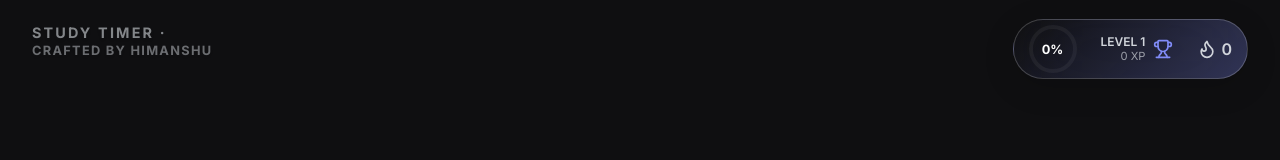
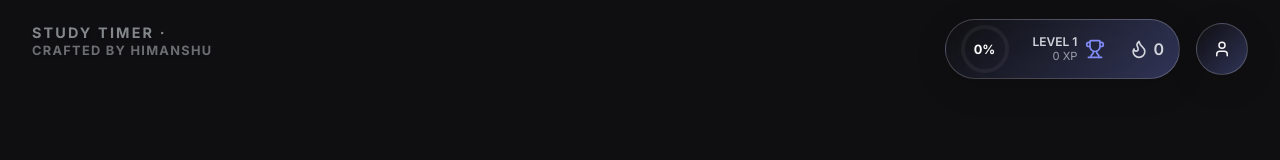
Before and after one commit to Himanshu478140/study-timer, a React (Vite) app: page / in a window 1280 px wide. Shown: the top 160 px of the page. Built offline with nearby package versions, Linux system fonts and the light colour scheme; no server answers; a web font is replaced by a local one.

Commit message:
feat: user avatar refinements and dashboard overlay fix

```diff
--- a/src/App.tsx
+++ b/src/App.tsx
@@ -27,7 +27,7 @@ import { ZenMode } from './components/zen/ZenMode';
 import { type AppMode } from './components/layout/GlobalModeSwitcher';
 
 import { Dashboard } from './components/dashboard/Dashboard';
-import { Trophy, Flame, Zap, PictureInPicture2, Maximize, Minimize, Headphones, LayoutGrid } from 'lucide-react';
+import { Trophy, Flame, Zap, PictureInPicture2, Maximize, Minimize, Headphones, LayoutGrid, User as UserIcon } from 'lucide-react';
 import { Dock, DockIcon } from './components/ui/Dock';
 import './components/audio/audio.css';
 import { TypingAnimation } from './components/ui/TypingAnimation';
@@ -511,21 +511,29 @@ const StudyTimer = ({ timezone, setTimezone }: { timezone: string, setTimezone:
         <Zap size={18} fill="currentColor" /> {notification}
       </div>
 
+      <div
+        style={{
+          position: 'absolute',
+          top: '1.2rem',
+          right: '2rem',
+          opacity: (isDashboardOpen || (isFocusActive && appMode !== 'home')) ? 0 : 1,
+          transition: 'all 0.5s ease',
+          display: 'flex',
+          gap: '1rem',
+          alignItems: 'center',
+          pointerEvents: (isDashboardOpen || (isFocusActive && appMode !== 'home')) ? 'none' : 'auto',
+          zIndex: 100,
+        }}
+      >
         {/* User Stats - Click to Open Dashboard */}
         <div
           onClick={() => setIsDashboardOpen(true)}
           className="interactive-hover level-stats-pill"
           style={{
-          position: 'absolute',
-          top: '1.2rem',
-          right: '2rem',
-          opacity: (isFocusActive && appMode !== 'home') ? 0 : 1,
-          transition: 'opacity 0.5s ease',
             display: 'flex',
             gap: '1.5rem',
             alignItems: 'center',
             color: 'var(--color-text-secondary)',
-          pointerEvents: (isFocusActive && appMode !== 'home') ? 'none' : 'auto',
             cursor: 'pointer',
             // Glassmorphism - Matched to Widgets
             background: 'linear-gradient(135deg, var(--color-glass-bg), rgba(var(--color-accent-rgb), var(--glass-tint-strength)))',
@@ -550,7 +558,7 @@ const StudyTimer = ({ timezone, setTimezone }: { timezone: string, setTimezone:
             <Trophy size={20} color="var(--color-accent)" />
           </div>
 
-        {/* Streak */}
+          {/* Streak Indicator */}
           <div className="flex-center" style={{ gap: '0.25rem' }} title="Current Streak">
             {/* Fire Gradient Definition */}
             <svg width="0" height="0" style={{ position: 'absolute' }}>
@@ -567,6 +575,30 @@ const StudyTimer = ({ timezone, setTimezone }: { timezone: string, setTimezone:
               style={streak > 0 ? { stroke: 'url(#fireGradient)', filter: 'drop-shadow(0 0 2px rgba(249, 115, 22, 0.4))' } : {}}
             />
             <span style={{ fontWeight: 600 }}>{streak}</span>
+          </div>
+        </div>
+
+        {/* Independent User Avatar Circle */}
+        <div
+          className="avatar-circle-container"
+          onClick={() => setIsDashboardOpen(true)}
+          title={user ? (user.displayName || user.email || 'Logged In') : 'Log in to sync your progress'}
+        >
+          {user ? (
+            user.photoURL ? (
+              <img
+                src={user.photoURL}
+                alt={user.displayName || 'User'}
+                className="user-avatar"
+              />
+            ) : (
+              <div className="user-avatar-placeholder">
+                {(user.displayName?.[0] || user.email?.[0] || '?').toUpperCase()}
+              </div>
+            )
+          ) : (
+            <UserIcon size={18} />
+          )}
         </div>
       </div>
 
--- a/src/components/dashboard/dashboard.css
+++ b/src/components/dashboard/dashboard.css
@@ -7,7 +7,7 @@
     height: 100vh;
     background: rgba(0, 0, 0, 0.6);
     backdrop-filter: blur(8px);
-    z-index: 100;
+    z-index: 2000;
     display: flex;
     justify-content: center;
     align-items: center;
--- a/src/index.css
+++ b/src/index.css
@@ -384,6 +384,53 @@ a {
     inset 0 1px 1px rgba(255, 255, 255, 0.05);
 }
 
+.user-avatar {
+  width: 100%;
+  height: 100%;
+  border-radius: 50%;
+  object-fit: cover;
+  transition: transform 0.3s ease;
+}
+
+/* The new separate container */
+.avatar-circle-container {
+  width: 52px;
+  height: 52px;
+  padding: 5px;
+  border-radius: 50%;
+  cursor: pointer;
+  display: flex;
+  align-items: center;
+  justify-content: center;
+
+  /* Glassmorphism matched to stats-pill */
+  background: linear-gradient(135deg, var(--color-glass-bg), rgba(var(--color-accent-rgb), var(--glass-tint-strength)));
+  backdrop-filter: blur(40px);
+  -webkit-backdrop-filter: blur(40px);
+  border: 1px solid rgba(255, 255, 255, var(--widget-border-opacity));
+  box-shadow: 0 8px 32px 0 rgba(0, 0, 0, 0.15);
+  transition: all 0.3s cubic-bezier(0.34, 1.56, 0.64, 1);
+}
+
+.avatar-circle-container:hover {
+  transform: scale(1.1) translateY(-2px);
+  border-color: rgba(var(--color-accent-rgb), 0.5);
+  box-shadow: 0 12px 40px 0 rgba(var(--color-accent-rgb), 0.25);
+}
+
+.user-avatar-placeholder {
+  width: 100%;
+  height: 100%;
+  border-radius: 50%;
+  background: rgba(var(--color-accent-rgb), 0.1);
+  display: flex;
+  align-items: center;
+  justify-content: center;
+  color: var(--color-accent);
+  font-size: 0.8rem;
+  font-weight: 700;
+}
+
 /* Fix for flickering: Disable standard transitions during View Transition snapshots */
 .view-transitioning *,
 .view-transitioning ::before,
```
Lines whose indentation alone changed are shown as unchanged.
